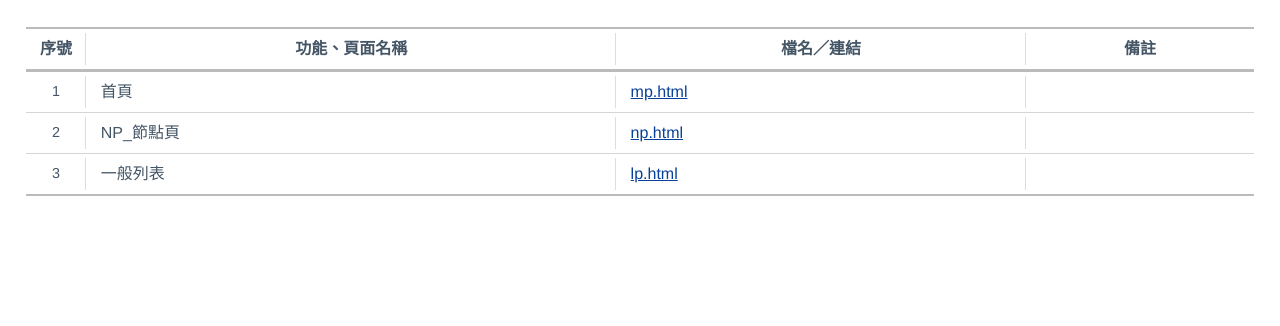
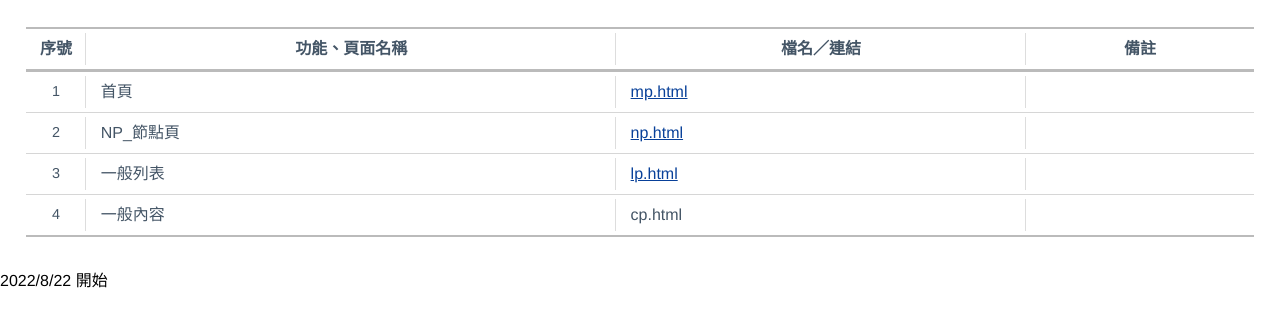
Before and after one commit to HywebU00/2022LibMiaoli, a plain HTML site: page index.html in a window 1280 px wide. Shown: the part 84-410 px from the top of the page. Drawn offline with Linux system fonts and the light colour scheme.

Commit message:
index更新

```diff
--- a/index.html
+++ b/index.html
@@ -106,8 +106,16 @@
       <td><a href="lp.html" target="_Blank">lp.html</a></td>
       <td></td>
     </tr>
+    <tr>
+      <td></td>
+      <td>一般內容</td>
+      <td>cp.html</td>
+      <!-- <td><a href="cp.html" target="_Blank">cp.html</a></td> -->
+      <td></td>
+    </tr>
 
   </table>
+  <p>2022/8/22 開始</p>
 
 
 </body>
```
